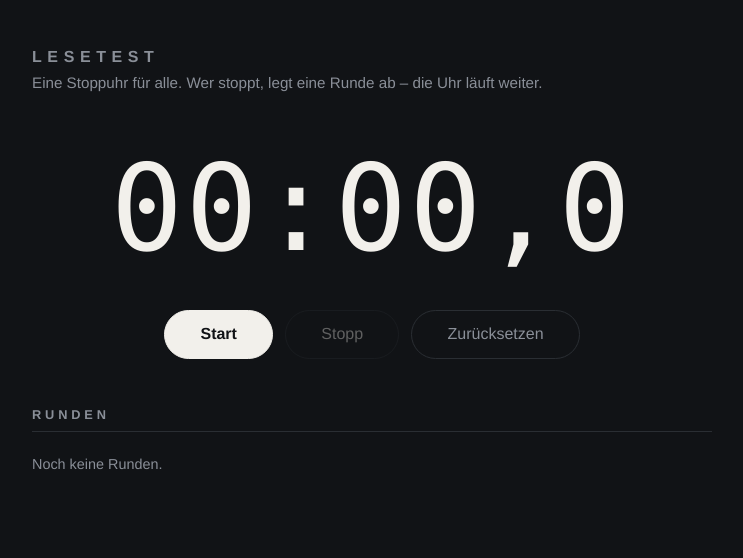
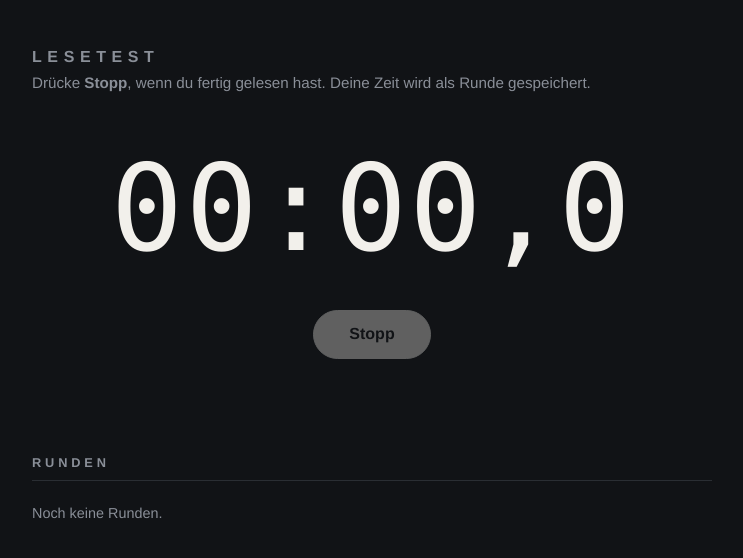
Before and after one commit to prof-klinger/Mediengestaltung_Lese-Test, a plain HTML site: page index.html in a window 1280 px wide. Shown: the whole page, without its empty margins (268-1011 px from the left). Drawn offline with Linux system fonts and the light colour scheme; no server answers.

Commit message:
Add files via upload

```diff
--- a/index.html
+++ b/index.html
@@ -7,28 +7,26 @@
 <link rel="stylesheet" href="style.css">
 <script type="module" src="app.js"></script>
 </head>
-<body>
+<body data-page="participant">
 <main>
   <header>
     <h1>Lesetest</h1>
-    <p class="hint">Eine Stoppuhr f&uuml;r alle. Wer stoppt, legt eine Runde ab &ndash; die Uhr l&auml;uft weiter.</p>
+    <p class="hint">Dr&uuml;cke <strong>Stopp</strong>, wenn du fertig gelesen hast. Deine Zeit wird als Runde gespeichert.</p>
   </header>
 
   <section class="clock" id="clock" aria-live="polite">00:00,0</section>
 
   <section class="controls">
-    <button id="btn-start" class="btn primary">Start</button>
-    <button id="btn-stop" class="btn" disabled>Stopp</button>
-    <button id="btn-reset" class="btn ghost">Zur&uuml;cksetzen</button>
+    <button id="btn-stop" class="btn primary" disabled>Stopp</button>
   </section>
+
+  <p id="status" class="status"></p>
 
   <section class="laps">
     <h2>Runden</h2>
     <ol id="lap-list" class="lap-list"></ol>
     <p id="lap-empty" class="empty">Noch keine Runden.</p>
   </section>
-
-  <p id="status" class="status"></p>
 </main>
 </body>
 </html>
```
